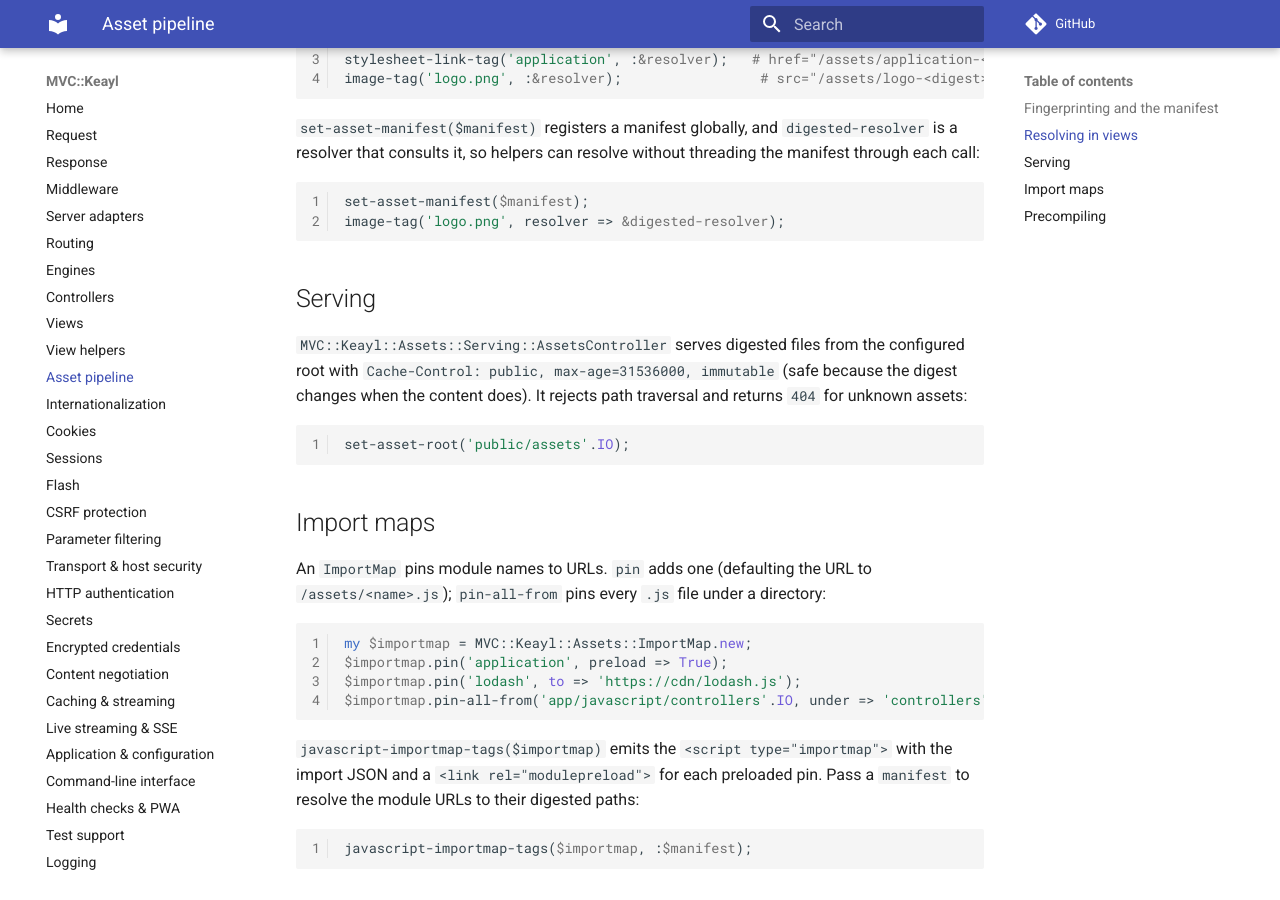
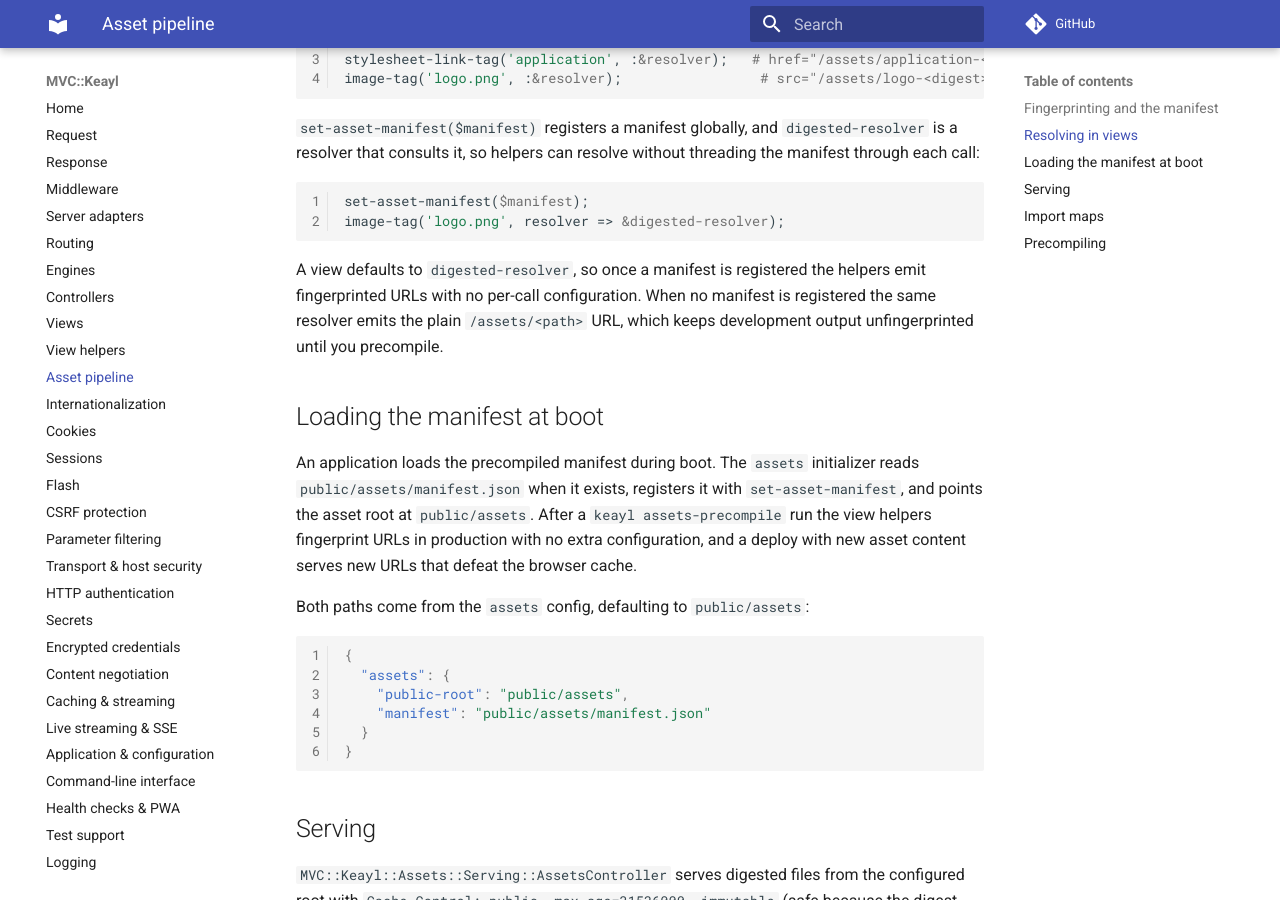
Before and after one commit to gdonald/MVC-Keayl, an MkDocs documentation site: the page built from docs-src/docs/asset-pipeline.md, in a window 1280 px wide and 900 px high, scrolled down 761 px. Built offline with MkDocs 1.6.1 and Material for MkDocs 9.7.7, drawn with Linux system fonts in a browser that asks for light colours; comment, search, counter and statistics services are not loaded.

Commit message:
Add asset hashing for browser cache busting

````diff
--- a/docs-src/docs/asset-pipeline.md
+++ b/docs-src/docs/asset-pipeline.md
@@ -44,6 +44,31 @@ set-asset-manifest($manifest);
 image-tag('logo.png', resolver => &digested-resolver);
 ```
 
+A view defaults to `digested-resolver`, so once a manifest is registered the
+helpers emit fingerprinted URLs with no per-call configuration. When no manifest
+is registered the same resolver emits the plain `/assets/<path>` URL, which keeps
+development output unfingerprinted until you precompile.
+
+## Loading the manifest at boot
+
+An application loads the precompiled manifest during boot. The `assets`
+initializer reads `public/assets/manifest.json` when it exists, registers it with
+`set-asset-manifest`, and points the asset root at `public/assets`. After a
+`keayl assets-precompile` run the view helpers fingerprint URLs in production with
+no extra configuration, and a deploy with new asset content serves new URLs that
+defeat the browser cache.
+
+Both paths come from the `assets` config, defaulting to `public/assets`:
+
+```json
+{
+  "assets": {
+    "public-root": "public/assets",
+    "manifest": "public/assets/manifest.json"
+  }
+}
+```
+
 ## Serving
 
 `MVC::Keayl::Assets::Serving::AssetsController` serves digested files from the
````
Also changed, not shown: docs-src/docs/application.md (+6 -4 lines), 6 other files.
